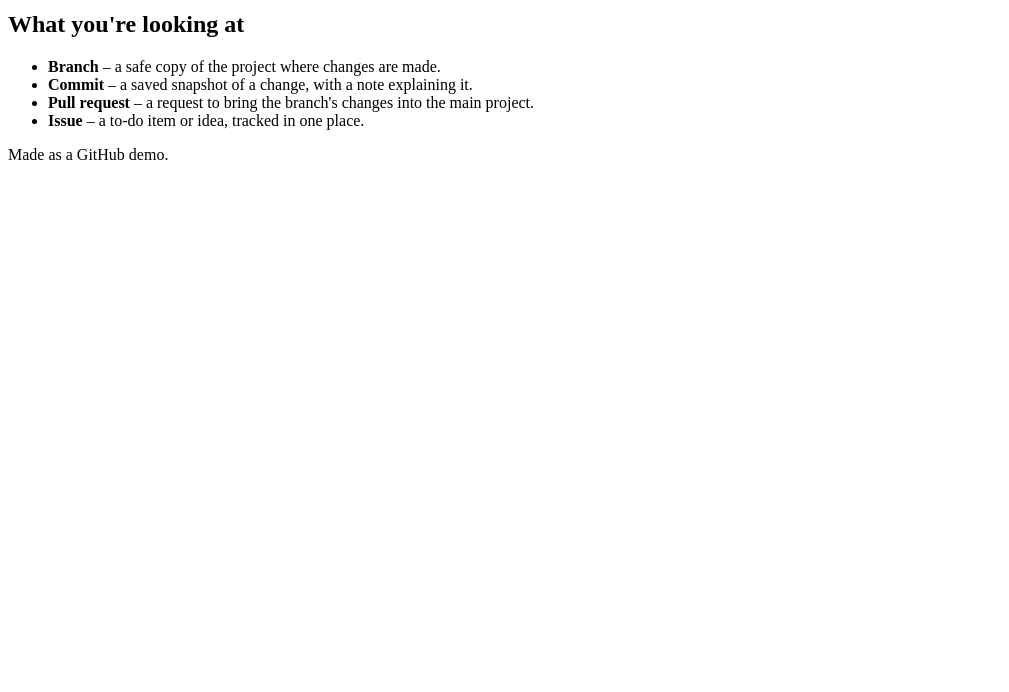
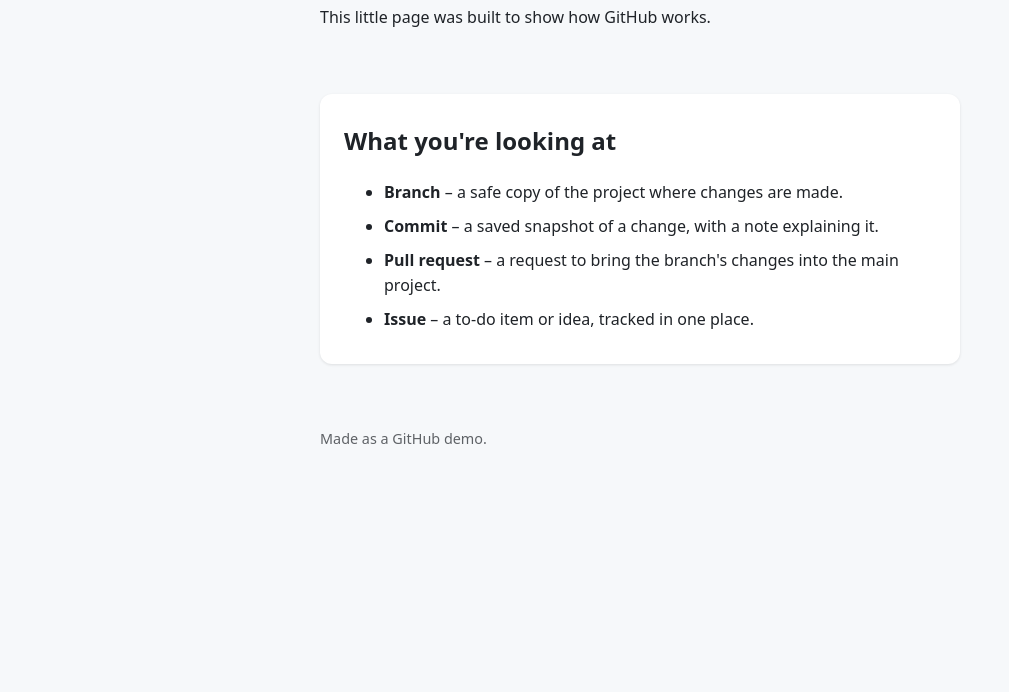
Before and after one commit to jonathanhwip/Testing-Github, a plain HTML site: page index.html in a window 1280 px wide. Shown: the part 108-800 px from the top of the page, without its empty margins (0-1009 px from the left). Drawn offline with Linux system fonts and the light colour scheme.

Commit message:
Add styling, including a dark mode
Co-Authored-By: Claude Opus 5.5 <noreply@anthropic.com>
Claude-Session: https://claude.ai/code/session_012RAcJJBD8SsJhXicTsBogN

```diff
--- a/index.html
+++ b/index.html
@@ -4,6 +4,7 @@
   <meta charset="utf-8">
   <meta name="viewport" content="width=device-width, initial-scale=1">
   <title>Hello, GitHub</title>
+  <link rel="stylesheet" href="style.css">
 </head>
 <body>
   <header>
--- /dev/null
+++ b/style.css
@@ -0,0 +1,30 @@
+:root {
+  --bg: #f6f8fa;
+  --card: #ffffff;
+  --text: #1f2328;
+  --accent: #0969da;
+}
+@media (prefers-color-scheme: dark) {
+  :root { --bg: #0d1117; --card: #161b22; --text: #e6edf3; --accent: #4493f8; }
+}
+body {
+  margin: 0;
+  font-family: system-ui, -apple-system, "Segoe UI", sans-serif;
+  background: var(--bg);
+  color: var(--text);
+  line-height: 1.6;
+}
+header, main, footer {
+  max-width: 640px;
+  margin: 0 auto;
+  padding: 24px 16px;
+}
+header h1 { color: var(--accent); margin-bottom: 0; }
+section {
+  background: var(--card);
+  border-radius: 12px;
+  padding: 8px 24px 16px;
+  box-shadow: 0 1px 3px rgba(0, 0, 0, 0.1);
+}
+li { margin: 8px 0; }
+footer { font-size: 0.9em; opacity: 0.7; }
```
